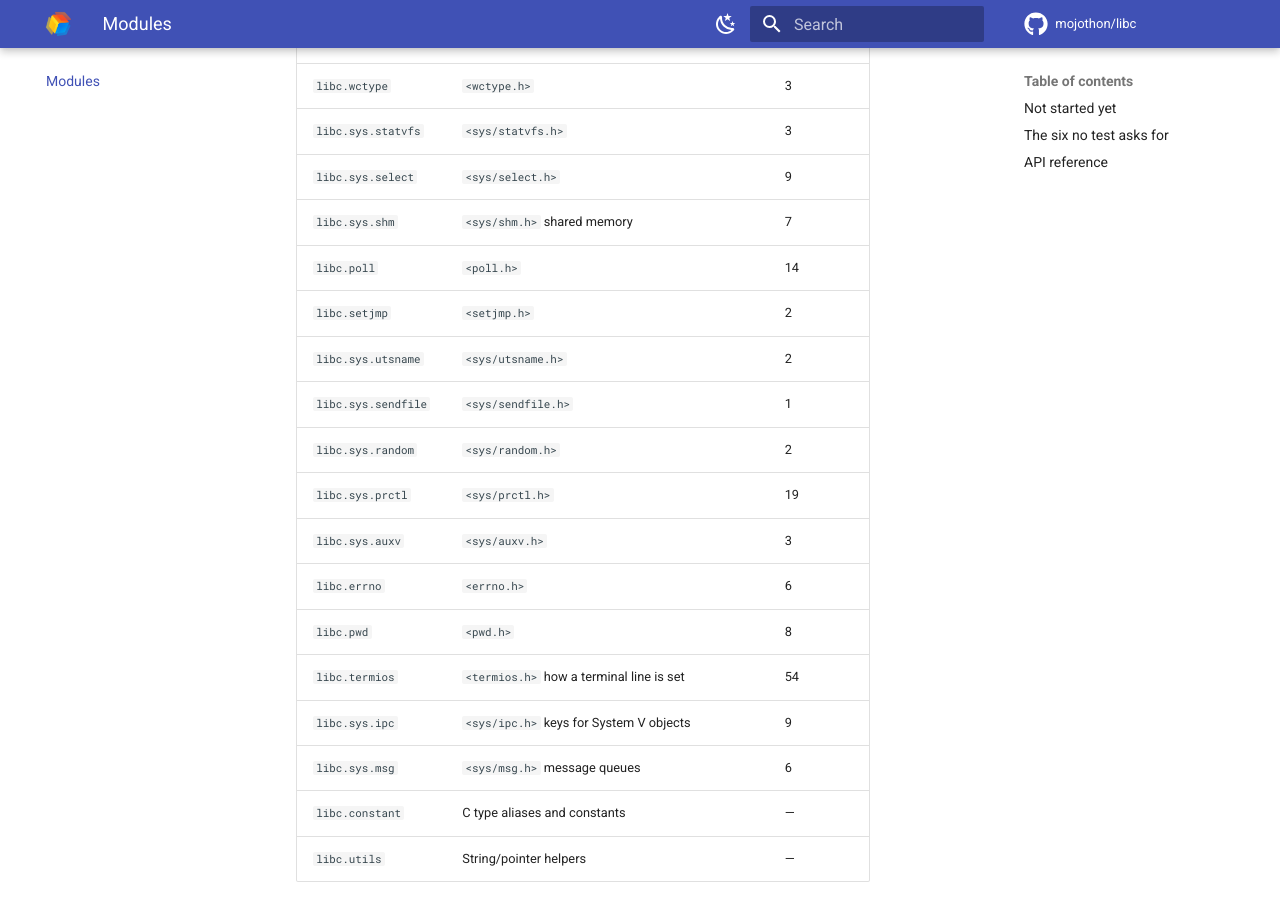
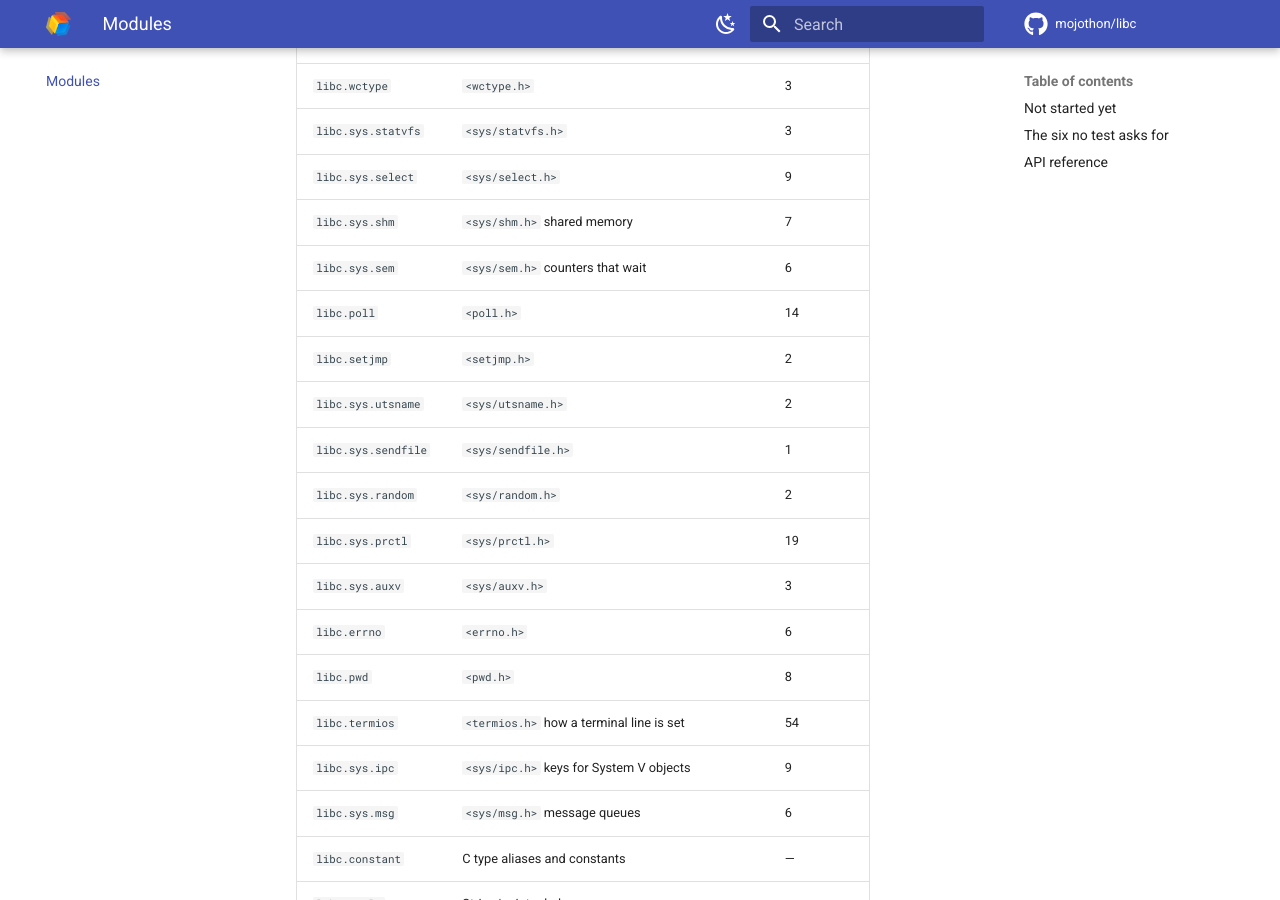
Before and after one commit to mojothon/libc, an MkDocs documentation site: the page built from docs/modules.md, in a window 1280 px wide and 900 px high, scrolled down 2187 px. Built offline with MkDocs 1.6.1 and Material for MkDocs 9.7.7, drawn with Linux system fonts in a browser that asks for light colours; comment, search, counter and statistics services are not loaded.

Commit message:
feat(sem): bind System V counters, and half of semctl
The third of the trio that the message queue started: a set of counters
in the kernel, and the one atomic operation on them. `semget` names the
set, `semop` moves a counter by an amount and waits if the amount is a
subtraction larger than what is there, and `semctl` reads one back or
removes the set.

`semctl` is variadic — `int semctl(int, int, int, ...)` — and its
fourth argument is a union whose member depends on the command: a number
for `SETVAL`, a pointer to an array for `GETALL`, a pointer to a struct
for `IPC_STAT`. A binding has to pick one before the caller has said
which, and there is a platform where the pick does not even arrive:
variadic arguments go on the stack on arm64 Darwin, which is how `open`
came to create a file with mode zero. So the fourth argument is not
passed at all, and the commands bound are the ones that never read it —
`GETVAL`, `IPC_RMID`, `IPC_STAT` in name only, who touched it. `SETVAL`
is the cost of that, and the test pays it honestly: the counter is
brought up by `semop` adding to it, and the docstring says there is no
way to set one.

`GETVAL` is numbered differently on the two platforms — 12 here, 5
there — so it joins `_PC_*` and `nl_item` in the list of things whose
value is not worth guessing. `SEM_UNDO` is 010000 on both, and
`struct sembuf` is six bytes with the same three fields in the same
order on both, which among these structs is rare enough to say out loud;
`check-layouts` holds it to those six bytes.

The test asks five things of one counter: that a fresh set starts at
zero, that adding three reads back as three, that taking one away leaves
two, that taking five out of two is refused, and that the refusal left
the two alone so that "refused" and "did nothing" are one answer rather
than two. All of it is asked with `IPC_NOWAIT` on the operation: the
same call without it waits for somebody to add, which is the point of a
semaphore and the end of a test.

`libc.sys.sem` is listed as 6: three calls, `sembuf`, `GETVAL` and
`SEM_UNDO`.

```diff
--- a/docs/modules.md
+++ b/docs/modules.md
@@ -52,6 +52,7 @@ the bottom.
 | `libc.sys.statvfs` | `<sys/statvfs.h>` | 3 |
 | `libc.sys.select` | `<sys/select.h>` | 9 |
 | `libc.sys.shm` | `<sys/shm.h>` shared memory | 7 |
+| `libc.sys.sem` | `<sys/sem.h>` counters that wait | 6 |
 | `libc.poll` | `<poll.h>` | 14 |
 | `libc.setjmp` | `<setjmp.h>` | 2 |
 | `libc.sys.utsname` | `<sys/utsname.h>` | 2 |
```
Also changed, not shown: 5 other files.
